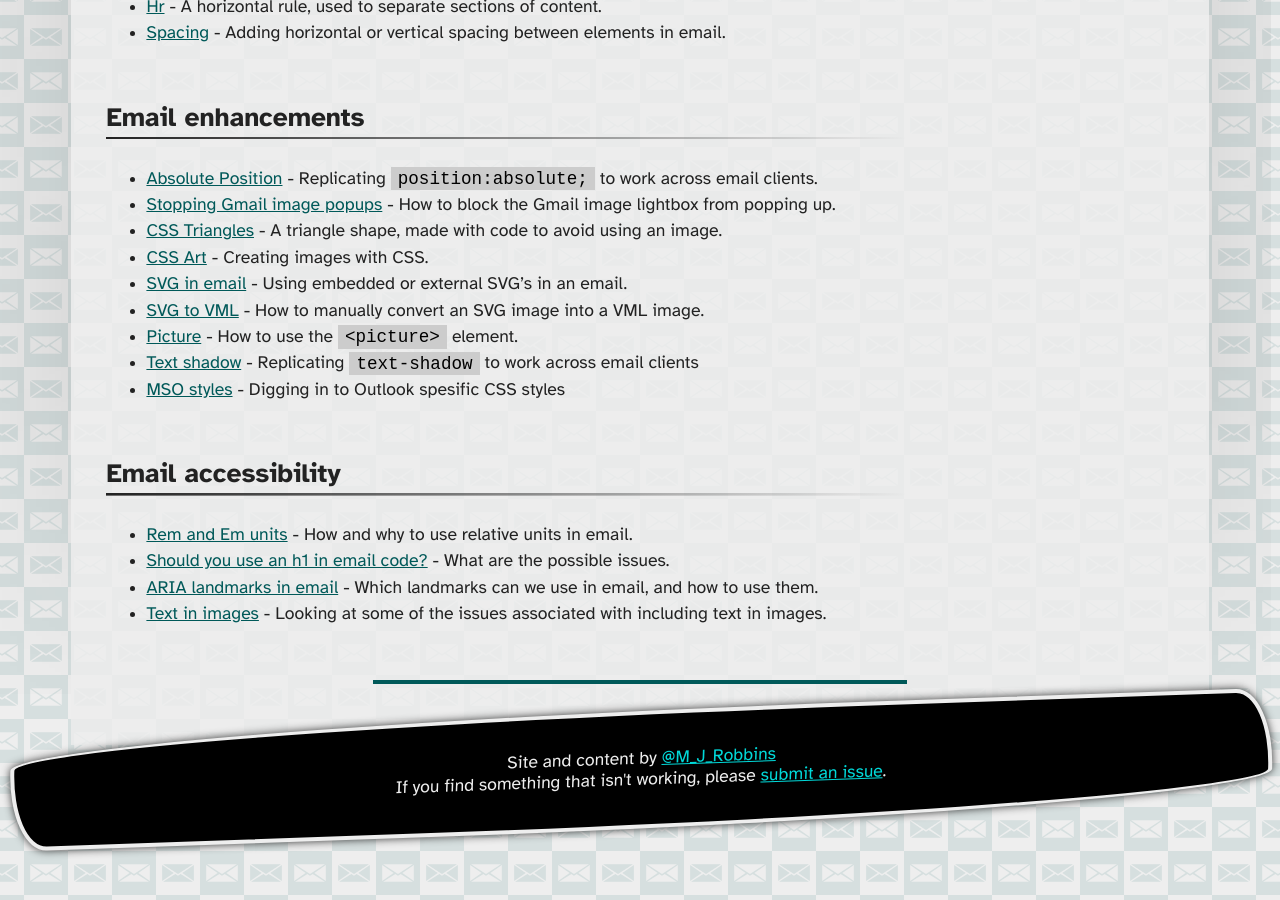
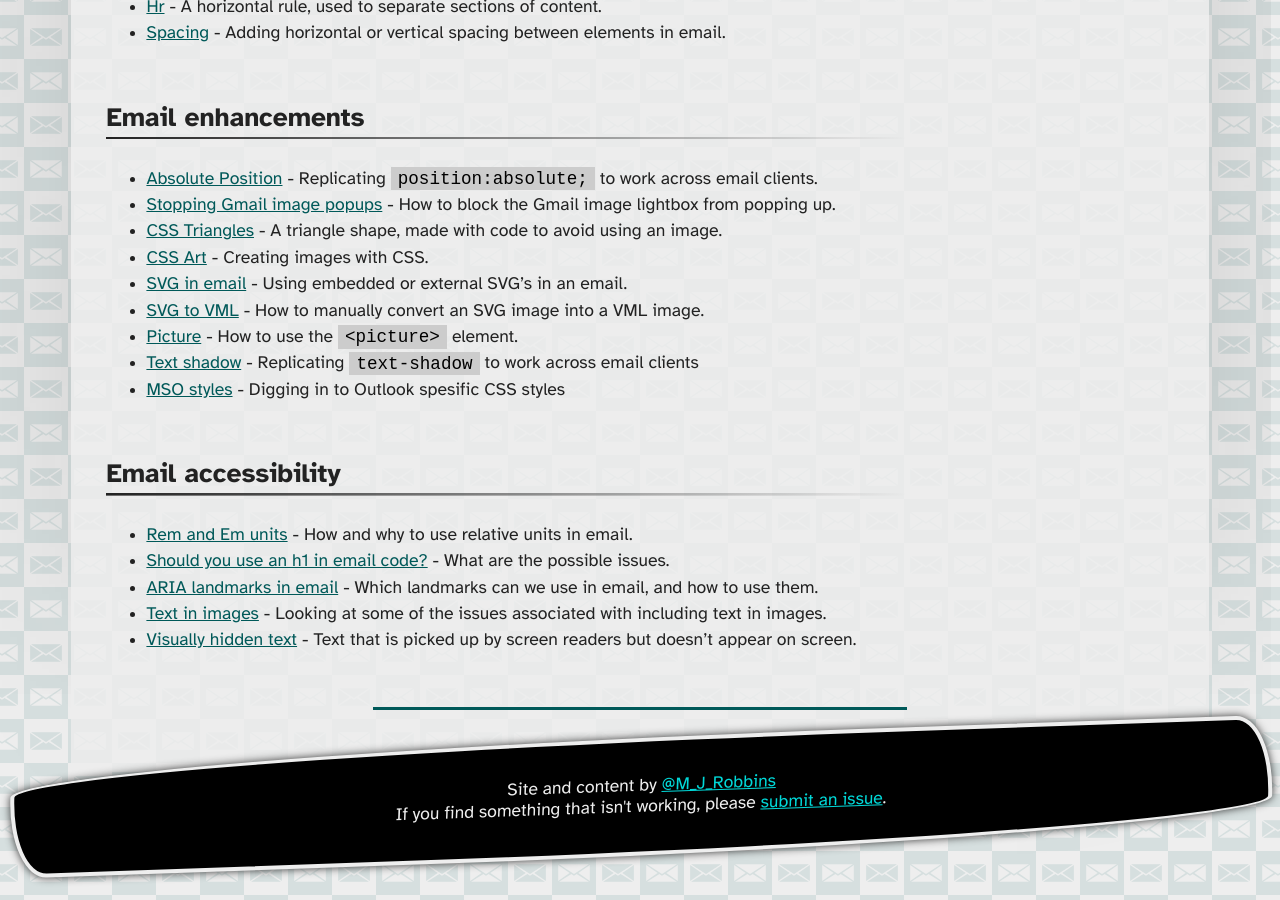
Before and after one commit to M-J-Robbins/good-email-code, a Jekyll site: the page built from index.md, in a window 1280 px wide and 900 px high, scrolled down 1085 px. Built offline with Jekyll 4.4.1, drawn with Linux system fonts in a browser that asks for light colours; our own code applies the rules of GitHub Pages for plain Markdown files; a script that is not in the unit is left out.

Commit message:
added link

```diff
--- a/_includes/email-accessibility.md
+++ b/_includes/email-accessibility.md
@@ -2,3 +2,4 @@
 * [Should you use an h1 in email code?](email-accessibility/should-you-use-an-h1-in-email-code) - What are the possible issues.
 * [ARIA landmarks in email](email-accessibility/aria-landmarks-in-html-email) - Which landmarks can we use in email, and how to use them.
 *  [Text in images](email-accessibility/text-in-images) - Looking at some of the issues associated with including text in images.
+* [Visually hidden text](email-accessibility/visually-hidden-text) - Text that is picked up by screen readers but doesn't appear on screen.
```
